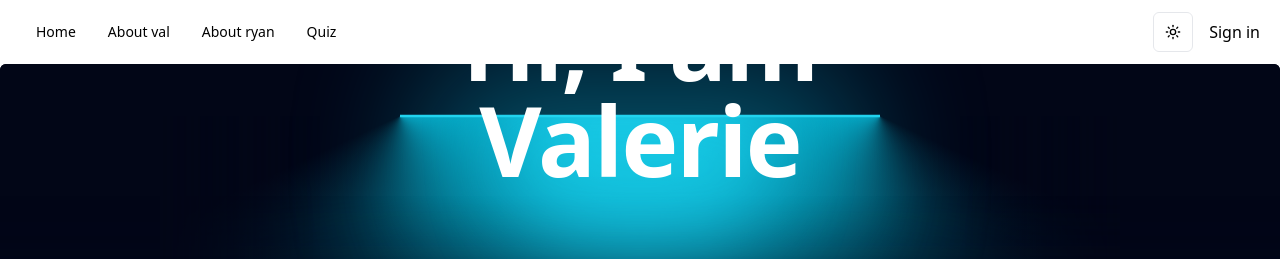
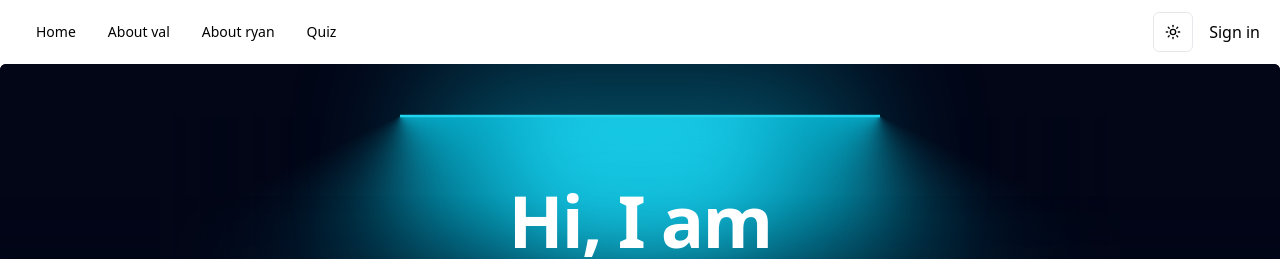
Before and after one commit to zeniafoo/ryan_heartcode, a Next.js app in the folder my-app/: page /about-val in a window 1280 px wide. Shown: the top 259 px of the page. Built offline with nearby package versions, Linux system fonts and the light colour scheme; no server answers.

Commit message:
val's page

```diff
--- a/my-app/src/app/about-val/page.tsx
+++ b/my-app/src/app/about-val/page.tsx
@@ -53,11 +53,11 @@ export default function Home() {
             className="bg-clip-text text-4xl font-medium tracking-tight text-transparent md:text-7xl h-auto mt-44">
 
             <div className="flex flex-col items-center justify-center h-[40rem] m-2">
-              <div className="text-8xl font-bold mt-96 text-white p-58 text-center">
+              <div className="text-7xl font-bold mt-80 text-white pt-96 pb-0 text-center">
                 Hi, I am <br /> Valerie
               </div>
 
-              <div className="pt-2 size-100">
+              <div className="pt-0 size-100">
                 <img src="/sofaimage.png" alt="Sofa"/>
               </div>
             </div>
```
